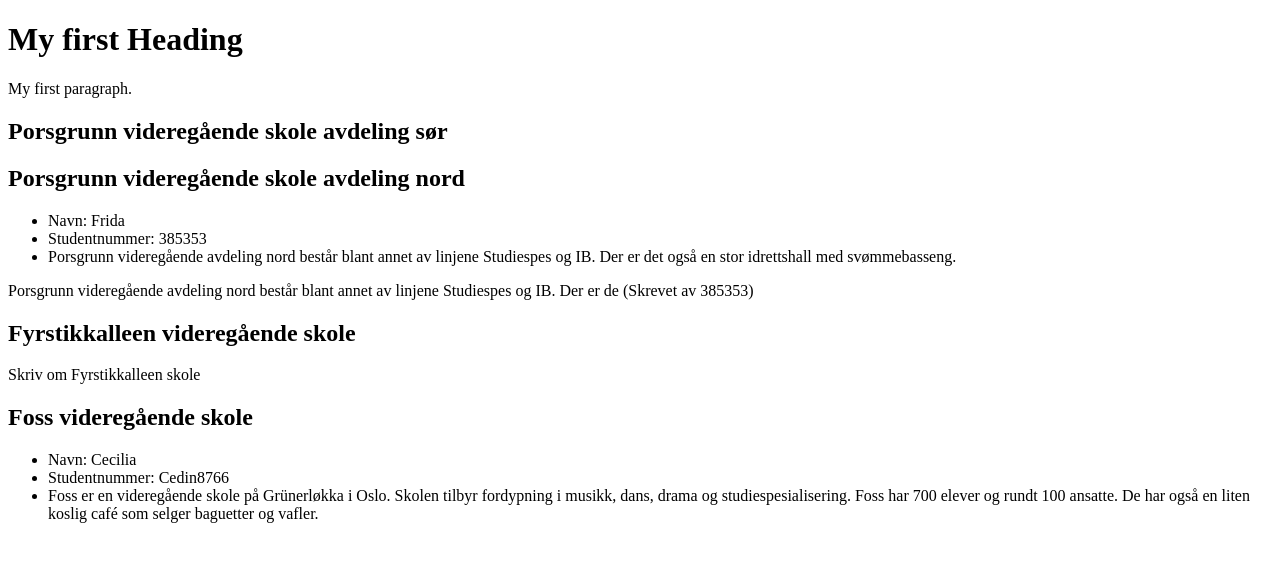
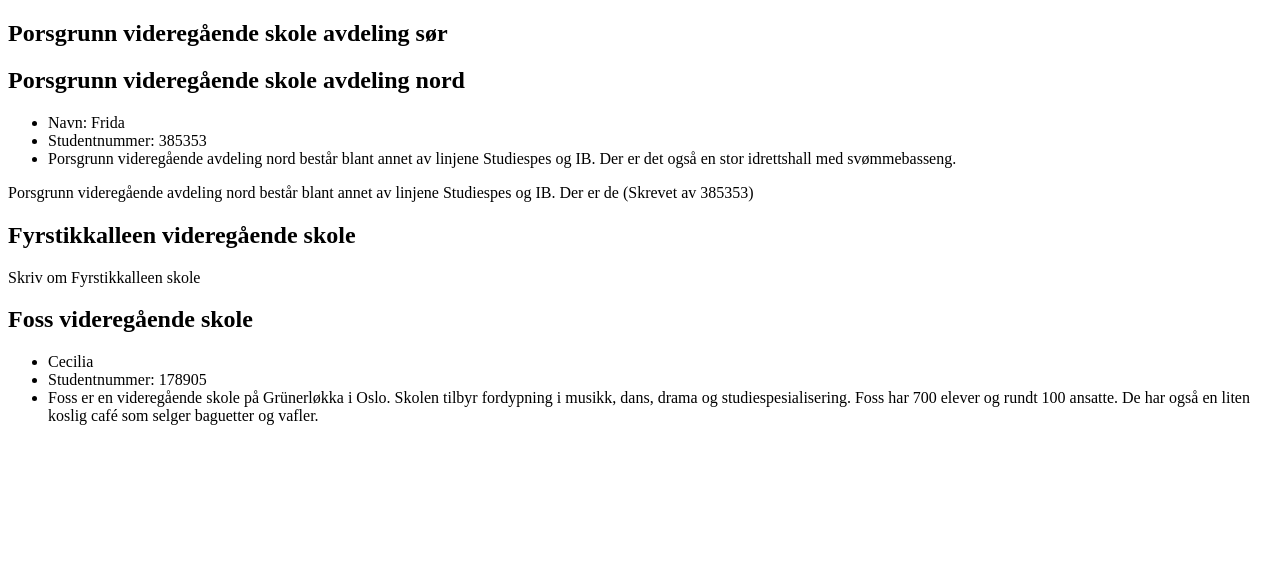
Before and after one commit to OsloMet-web/1stOblig-oblig-1-group-48, a plain HTML site: page page2.html in a window 1280 px wide. Drawn offline with Linux system fonts and the light colour scheme.

Commit message:
studentnummer

```diff
--- a/page2.html
+++ b/page2.html
@@ -4,9 +4,6 @@
 <title>Page Title</title>
 </head>
 <body>
-
-<h1>My first Heading</h1>
-<p>My first paragraph.</p>
 
 <h2>Porsgrunn videregående skole avdeling sør</h2>
 <p> </p>
@@ -27,8 +24,8 @@
 
 <h2>Foss videregående skole</h2>
 <ul>
-<li>Navn: Cecilia</li>
-<li>Studentnummer: Cedin8766</li>
+<li>Cecilia</li>
+<li>Studentnummer: 178905</li>
 <li>Foss er en videregående skole på Grünerløkka i Oslo. Skolen tilbyr fordypning i musikk, dans, drama og studiespesialisering.
     Foss har 700 elever og rundt 100 ansatte. De har også en liten koslig café som selger baguetter og vafler. </li>
 </ul>
```
Also changed, not shown: index.html (+2 -3 lines).
